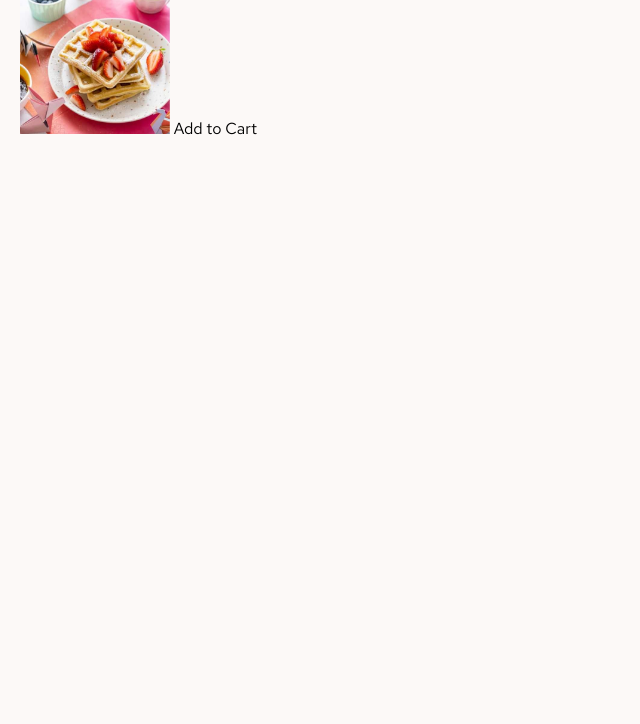
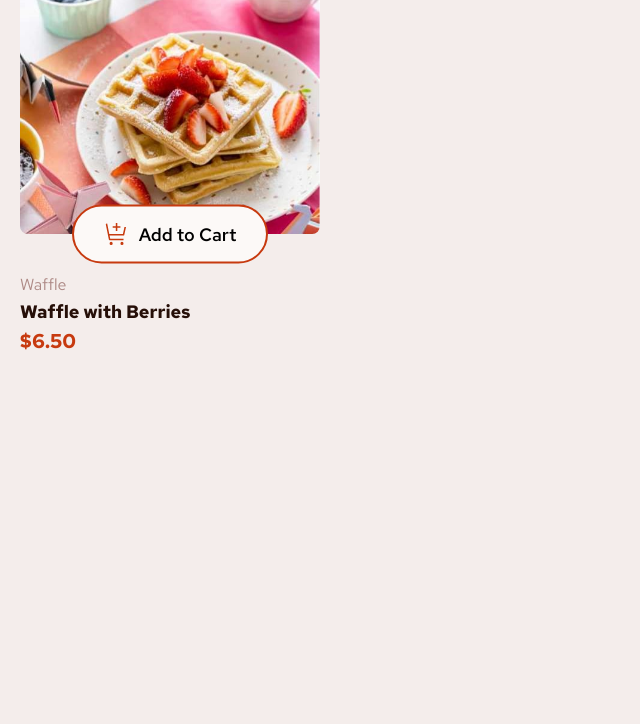
Before and after one commit to WizardRRR/product-list-with-car, a website: page index.html in a window 1280 px wide. Shown: the part 76-800 px from the top of the page, without its empty margins (0-640 px from the left). Drawn offline with Linux system fonts and the light colour scheme.

Commit message:
add styles card-product

```diff
--- /dev/null
+++ b/css/card-product.css
@@ -0,0 +1,61 @@
+.card-product {
+  display: flex;
+  flex-direction: column;
+  width: min(100%, 300px);
+}
+
+.container-image {
+  display: flex;
+  justify-content: center;
+  position: relative;
+
+  & img {
+    width: 100%;
+    height: 250px;
+    object-fit: cover;
+    border-radius: var(--rounded-md);
+  }
+
+  & button {
+    position: absolute;
+    bottom: 0;
+    transform: translateY(50%);
+    display: flex;
+    align-items: center;
+    gap: 10px;
+    border: 2px solid var(--red);
+    padding: 15px 30px;
+    border-radius: var(--rounded-full);
+    font-size: var(--text-lg);
+    font-weight: var(--font-semibold);
+    background-color: var(--rose-50);
+
+    & img {
+      width: 25px;
+      height: 25px;
+    }
+  }
+}
+
+.card-metadata {
+  display: flex;
+  flex-direction: column;
+  gap: 5px;
+  padding: 40px 0px;
+
+  & span:first-child {
+    color: var(--rose-400);
+  }
+
+  & h5 {
+    font-weight: var(--font-bold);
+    font-size: var(--text-lg);
+    color: var(--rose-900);
+  }
+
+  & span:last-child {
+    font-size: var(--text-xl);
+    color: var(--red);
+    font-weight: var(--font-bold);
+  }
+}
--- a/css/index.css
+++ b/css/index.css
@@ -2,3 +2,4 @@
 @import url("./main.css");
 @import url("./font.css");
 @import url("./variables.css");
+@import url("./card-product.css");
--- a/css/main.css
+++ b/css/main.css
@@ -1,5 +1,5 @@
 body {
-  background-color: var(--rose-50);
+  background-color: var(--rose-100);
   min-height: 100vh;
   padding: 20px;
 }
--- a/css/variables.css
+++ b/css/variables.css
@@ -10,10 +10,13 @@
   --text-sm: 14px;
   --text-base: 16px;
   --text-lg: 18px;
+  --text-xl: 20px;
   --text-2xl: 24px;
   --text-3xl: 30px;
   --font-regular: 400;
   --font-semibold: 600;
   --font-bold: 700;
   --primary-font: redhat;
+  --rounded-md: 8px;
+  --rounded-full: 9999px;
 }
--- a/index.html
+++ b/index.html
@@ -19,13 +19,20 @@
   <body>
     <h1>Dessert</h1>
     <div class="card-product">
+      <div class="container-image">
         <img
           src="./assets/images/image-waffle-desktop.jpg"
           alt="profile"
           width="150px"
           height="150px"
         />
-      <button>Add to Cart</button>
+        <button> <img src="./assets/images/icon-add-to-cart.svg" alt="" width="25px" height="25px">Add to Cart</button>
+      </div>
+      <div class="card-metadata">
+        <span>Waffle</span>
+        <h5>Waffle with Berries</h5>
+        <span>$6.50</span>
+      </div>
     </div>
   </body>
 </html>
```
Lines whose indentation alone changed are shown as unchanged.
